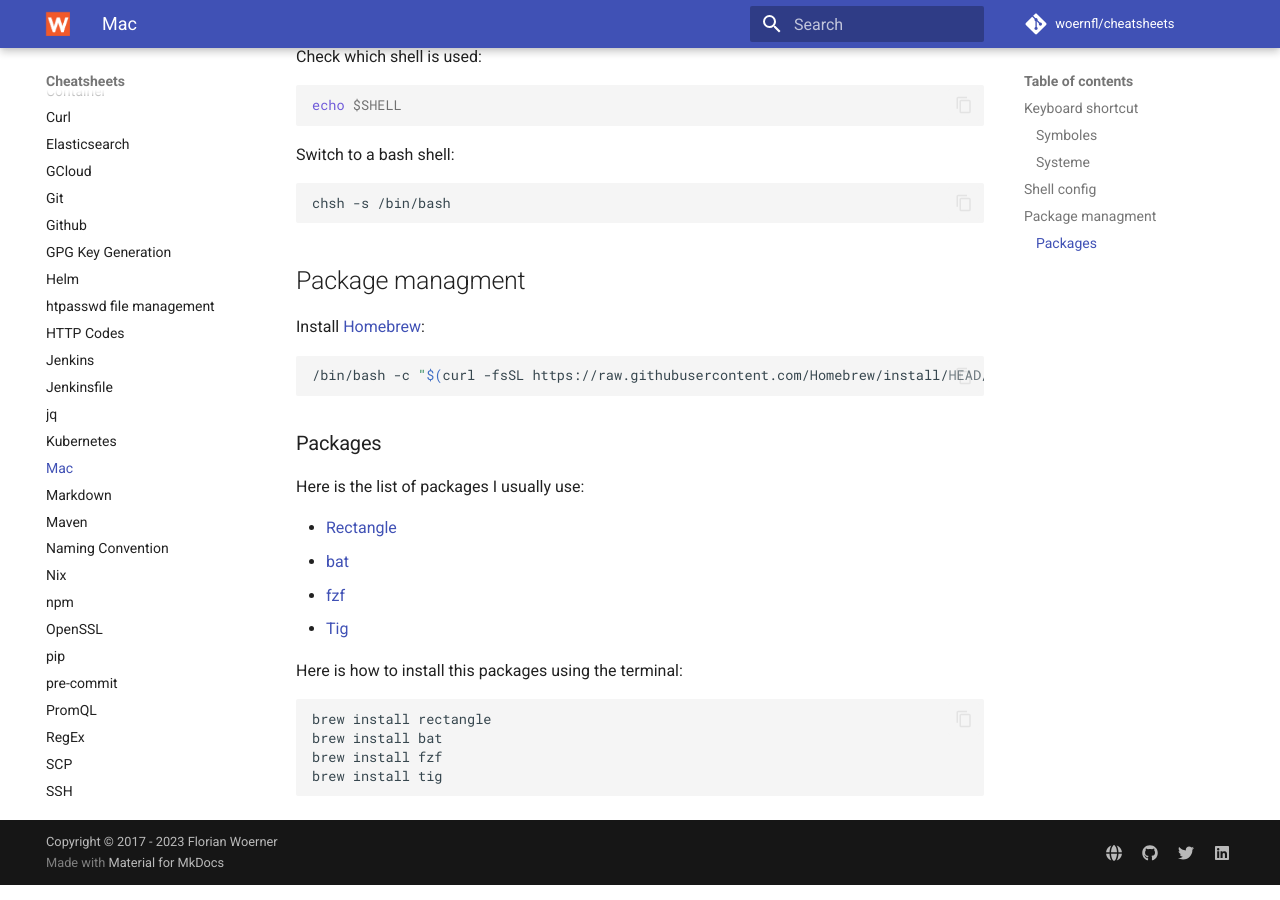
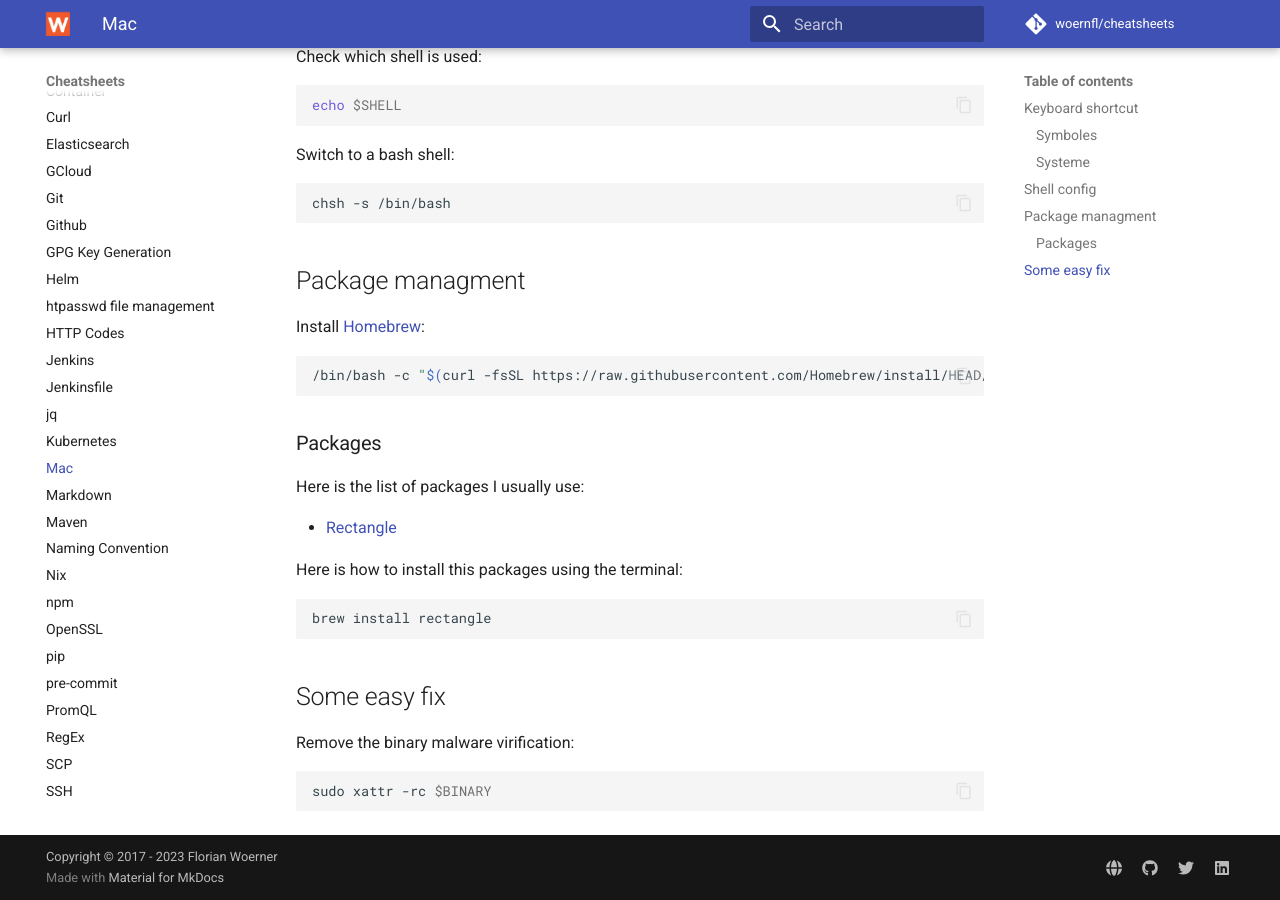
Before and after one commit to woernfl/cheatsheets, an MkDocs documentation site: the page built from docs/mac.md, in a window 1280 px wide and 900 px high, scrolled down 1026 px. Built offline with MkDocs 1.6.1 and Material for MkDocs 9.7.7, drawn with Linux system fonts in a browser that asks for light colours; comment, search, counter and statistics services are not loaded.

Commit message:
Update mac.md (#237)

````diff
--- a/docs/mac.md
+++ b/docs/mac.md
@@ -50,15 +50,17 @@
 Here is the list of packages I usually use:
 
 - [Rectangle](https://github.com/rxhanson/Rectangle)
-- [bat](https://github.com/sharkdp/bat)
-- [fzf](https://github.com/junegunn/fzf)
-- [Tig](https://jonas.github.io/tig/)
 
 Here is how to install this packages using the terminal:
 
 ```
 brew install rectangle
-brew install bat
-brew install fzf
-brew install tig
 ```
+
+## Some easy fix
+
+Remove the binary malware virification:
+
+```bash
+sudo xattr -rc $BINARY
+```
````
